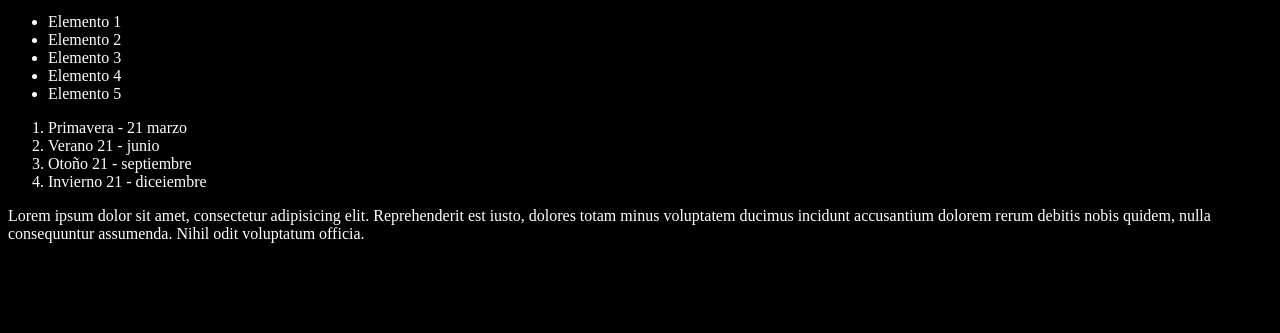
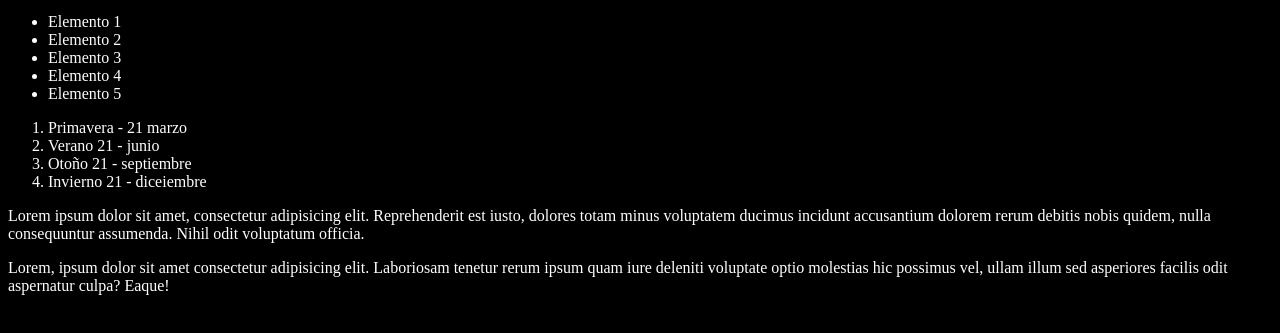
Before and after one commit to hectordani03/curso-git, a plain HTML site: page index.html in a window 1280 px wide. Shown: the part 101-434 px from the top of the page. Drawn offline with Linux system fonts and the light colour scheme.

Commit message:
Agregando parrafo

```diff
--- a/index.html
+++ b/index.html
@@ -24,6 +24,7 @@
         <li>Invierno 21 - diceiembre</li>
     </ol>
     <p>Lorem ipsum dolor sit amet, consectetur adipisicing elit. Reprehenderit est iusto, dolores totam minus voluptatem ducimus incidunt accusantium dolorem rerum debitis nobis quidem, nulla consequuntur assumenda. Nihil odit voluptatum officia.</p>
+    <p>Lorem, ipsum dolor sit amet consectetur adipisicing elit. Laboriosam tenetur rerum ipsum quam iure deleniti voluptate optio molestias hic possimus vel, ullam illum sed asperiores facilis odit aspernatur culpa? Eaque!</p>
     <script src="index.js"></script>
 </body>
 </html>
```
